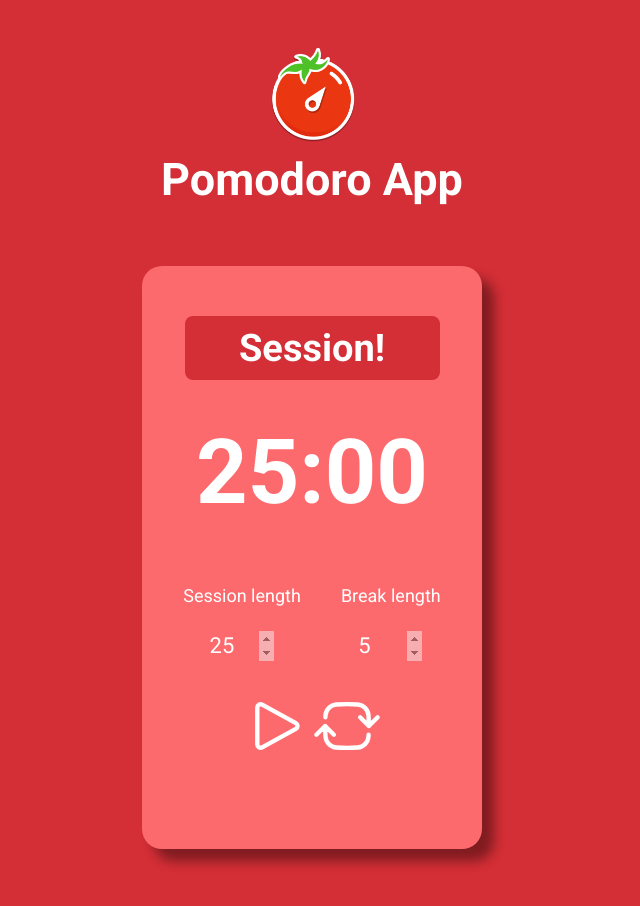
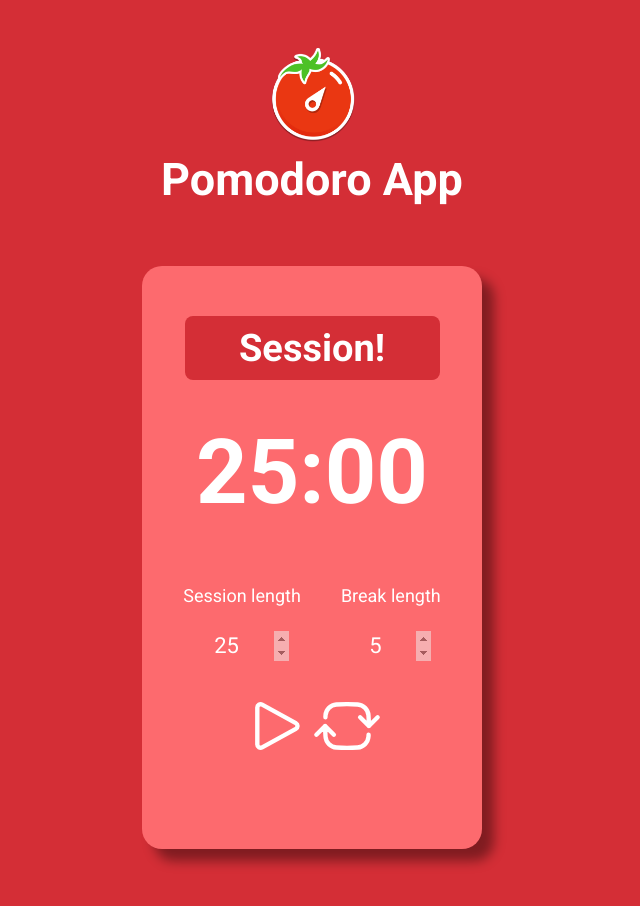
Before and after one commit to AndreSoffiantini/pomodoro-app, a React (Create React App) app: page / in a window 1280 px wide. Shown: the top 906 px of the page, without its empty margins (328-968 px from the left). Built offline with nearby package versions, Linux system fonts and the light colour scheme.

Commit message:
Corrections

```diff
--- a/src/App.css
+++ b/src/App.css
@@ -55,6 +55,7 @@ body {
   font-size: 90px;
   font-weight: 800;
   margin: 40px auto;
+  display: block;
 }
 
 label {
@@ -71,9 +72,10 @@ label {
 }
 
 input {
-  min-width: 95px;
+  width: 80%;
   height: 40px;
-  padding-left: 15px;
+  text-align: center;
+  /* padding-left: 15px; */
   border: none;
   background: transparent;
   font-size: 22px;
@@ -106,5 +108,5 @@ input[type="number"]::-webkit-inner-spin-button:active {
 }
 
 .controller:hover {
-  color: #df7073;
+  color: #783937ff;
 }
--- a/src/components/ButtonsContainer.jsx
+++ b/src/components/ButtonsContainer.jsx
@@ -28,7 +28,6 @@ const ButtonsContainer = (props) => {
   return (
     <>
       <PlayPauseButton handleClick={handleClick} intervalId={intervalId} />
-
       <ResetButton handleReset={handleResetInterval} />
     </>
   );
--- /dev/null
+++ b/src/components/InputField.jsx
@@ -0,0 +1,21 @@
+import { React } from "react";
+
+const InputField = (props) => {
+  return (
+    <div className="inputField">
+      <label for={props.id}>{props.labelText}</label>
+      <input
+        type="number"
+        name={props.id}
+        id={props.id}
+        min={props.min}
+        max={props.max}
+        value={props.value}
+        onChange={props.isPaused ? props.handleChange : null}
+        required
+      ></input>
+    </div>
+  );
+};
+
+export default InputField;
--- a/src/components/PlayPauseButton.jsx
+++ b/src/components/PlayPauseButton.jsx
@@ -1,10 +1,6 @@
 import { React } from "react";
 
 const PlayPauseButton = (props) => {
-  /*  useEffect(() => {
-    return () => clearInterval(intervalId);
-  }); */
-
   return (
     <button className="controller" onClick={props.handleClick}>
       <svg
--- /dev/null
+++ b/src/components/Timer.jsx
@@ -0,0 +1,11 @@
+import { React } from "react";
+
+const Timer = (props) => {
+  return (
+    <>
+      <time className="timer">{props.minutes + ":" + props.seconds}</time>
+    </>
+  );
+};
+
+export default Timer;
--- a/src/components/TimerSection.jsx
+++ b/src/components/TimerSection.jsx
@@ -1,7 +1,7 @@
 import React from "react";
-/* import PlayButton from "./PlayButton";
-import PauseButton from "./PauseButton"; */
 import ButtonsContainer from "./ButtonsContainer";
+import InputField from "./InputField";
+import Timer from "./Timer";
 import { useState, useEffect } from "react";
 
 const TimerSection = () => {
@@ -26,28 +26,31 @@ const TimerSection = () => {
       setStatus(changedStatus);
       setSecondsLeft(changedSeconds);
     }
-    //setSecondsLeft(secondsLeft);
 
-    if (secondsLeft === 0) {
-      /* const interval = setInterval(() => {
-        setSecondsLeft((secondsLeft) => secondsLeft - 1);
-      }, 1000); */
-
+    if (!isPaused && secondsLeft === 0) {
       switchStatus();
-
-      /* if (secondsLeft === 0) {
-        switchStatus();
-      } */
     }
-  }, [secondsLeft, breakTimer, sessionTimer, status]);
+  }, [secondsLeft, breakTimer, sessionTimer, status, isPaused]);
 
   const handleSessionChange = (e) => {
+    if (e.target.value) {
+      if (isPaused && e.target.value === "0") {
+        return;
+      } else {
         setSessionTimer(e.target.value);
         setSecondsLeft(e.target.value * 60);
+      }
+    }
   };
 
   const handleBreakChange = (e) => {
+    if (e.target.value) {
+      if (isPaused && e.target.value === "0") {
+        return;
+      } else {
         setBreakTimer(e.target.value);
+      }
+    }
   };
 
   const handlePause = () => {
@@ -67,42 +70,34 @@ const TimerSection = () => {
           {status === "session" ? "Session!" : "Break!"}
         </h2>
       </div>
-      <div className="timer">{minutes + ":" + seconds}</div>
+
+      <Timer minutes={minutes} seconds={seconds} />
 
       <div className="inputFields">
-        <div className="inputField">
-          <label>Session length</label>
-          <input
-            type="number"
-            name="session"
+        <InputField
           id="session"
+          labelText="Session length"
           min="1"
           max="120"
           value={sessionTimer}
-            onChange={handleSessionChange}
-          ></input>
-        </div>
-        <div className="inputField">
-          <label>Break length</label>
-          <input
-            type="number"
-            name="breakTimer"
+          isPaused={isPaused}
+          handleChange={handleSessionChange}
+        />
+        <InputField
           id="breakTimer"
+          labelText="Break length"
           min="1"
           max="30"
           value={breakTimer}
-            onChange={handleBreakChange}
-          ></input>
-        </div>
+          isPaused={isPaused}
+          handleChange={handleBreakChange}
+        />
       </div>
 
       <div style={{ margin: "25px" }}>
         <ButtonsContainer
           handlePause={handlePause}
           handleReset={handleReset}
-          isPaused={isPaused}
-          setIsPaused={setIsPaused}
-          secondsLeft={secondsLeft}
           setSecondsLeft={setSecondsLeft}
         />
       </div>
```
Lines whose indentation alone changed are shown as unchanged.
